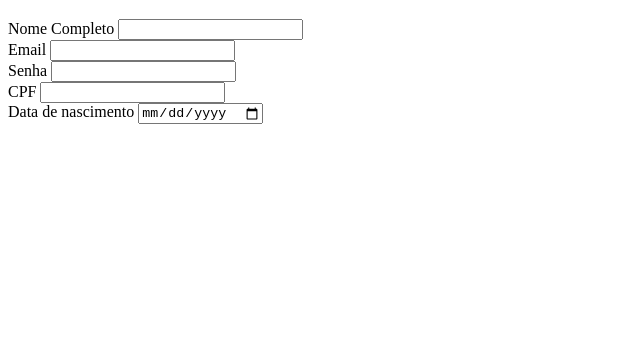
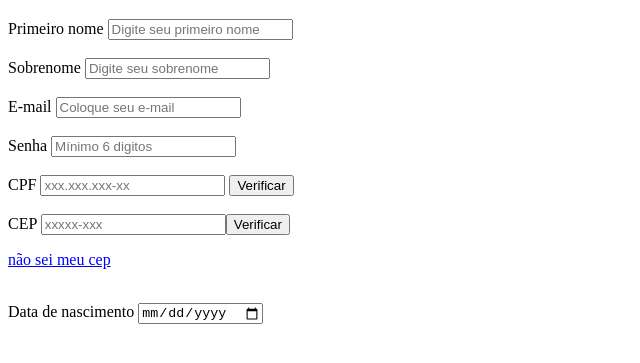
Before and after one commit to projeto-JBGD/Site, a plain HTML site: page cadastro.html in a window 1280 px wide. Shown: the part 61-424 px from the top of the page, without its empty margins (0-640 px from the left). Drawn offline with Linux system fonts and the light colour scheme.

Commit message:
finalizaçao do cadastro

```diff
--- a/cadastro.html
+++ b/cadastro.html
@@ -10,20 +10,46 @@
         <h1>Cadastro</h1>
 
     <form>
-        <label for=""><font face="WONDER BRUSH">Nome Completo</font></label>
-        <input type="text">
+    <div class="input-box">
+        <label for="firstname"><font face="WONDER BRUSH">Primeiro nome</font></label>
+        <input id="firstname" type="text" name="firstname" placeholder="Digite seu primeiro nome" required>
+    </div>
         <br>
-        <label>Email</label>
-        <input type="email">
+    <div class="input-box">
+        <label for="lastname"><font face="WONDER BRUSH">Sobrenome</font></label>
+        <input id="lastname" type="text" name="lastname" placeholder="Digite seu sobrenome" required>
+    </div>
         <br>
-        <label>Senha</label>
-        <input type="password">
+    <div class="input-box">
+        <label for="email">E-mail</label>
+        <input id="email" type="email" name="lastname" placeholder="Coloque seu e-mail" required>
+    </div>
         <br>
-        <label>CPF</label>
-        <input type="text">
+    <div class="input-box">
+        <label for="password">Senha</label>
+        <input id="password" type="password" name="password" placeholder="Mínimo 6 digitos" required>
+    </div>
         <br>
-        <label>Data de nascimento</label>
-        <input type="date">
+    <div class="input-box">
+        <label for="cpf">CPF</label>
+        <input id="cpf" type="text" name="cpf" \
+			pattern="\d{3}\.\d{3}\.\d{3}-\d{2}" \
+			placeholder="xxx.xxx.xxx-xx">
+		<input type="submit" value="Verificar">
+    </div>
+        <br>
+    <div class="input-box">
+        <label for="cep">CEP</label>
+        <input id="cep" type="text" name="cep" placeholder="xxxxx-xxx" required><input type="submit" value="Verificar">
+        <p>
+            <label><a href="http://www.buscacep.correios.com.br" target="_blank"><font color="blue">não sei meu cep</font></a></label>
+        </p>
+    </div>
+        <br>
+    <div class="input-box">
+        <label for="date">Data de nascimento</label>
+        <input id="date" type="date" name="date" required>
+    </div>
 
 
 
```
